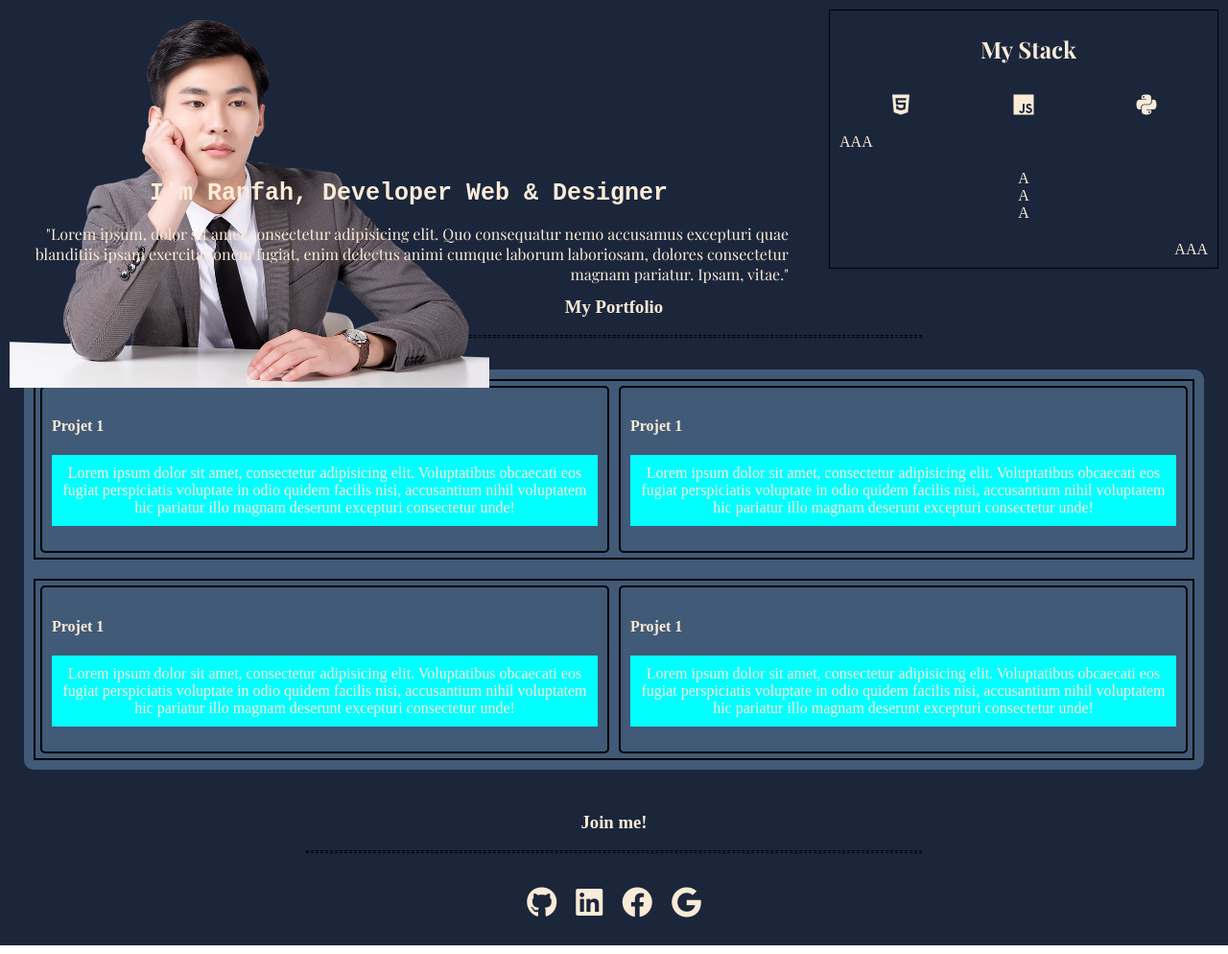
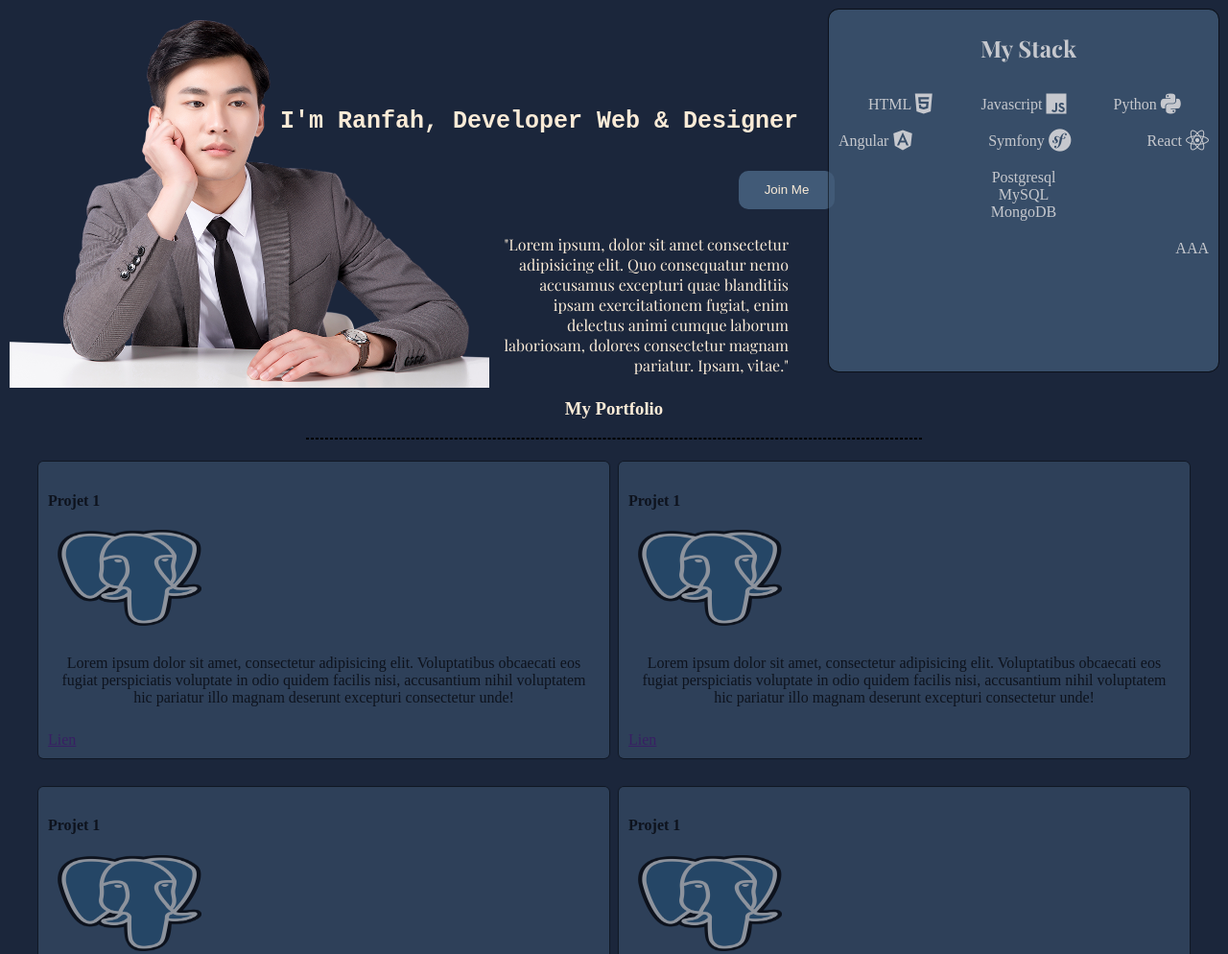
Before and after one commit to Ranfah/myportfolio, a plain HTML site: page index.html in a window 1280 px wide. Shown: the top 994 px of the page at 96% size. Drawn offline with nearby package versions, Linux system fonts and the light colour scheme; a web font is replaced by a local one.

Commit message:
style hover

```diff
--- a/assets/style.css
+++ b/assets/style.css
@@ -25,12 +25,22 @@ img{
     z-index:auto;
 }
 .style_text{
+    padding-top: 75px;
     z-index:399;
 }
 .cote_gauche{
+    color: white;
     height: auto;
     margin: 10px;
-    border: solid 1px black;
+    background: #415A77;
+    box-shadow: 0px 0px 0.7px 0.7px black;
+    border: none;
+    border-radius: 10px;
+    opacity: 75%;
+}
+.cote_gauche:hover{
+    opacity: 100%;
+    color: white;
 }
 .liste_langage{
     padding: 10px;
@@ -41,6 +51,7 @@ img{
 .liste_framework{
     padding: 10px;
     text-align: center;
+    justify-content: space-between;
     display: flex;
     flex-direction: row;
 }
@@ -57,42 +68,53 @@ img{
     flex-direction: row-reverse;
 }
 .experience_perso{
-    margin: 25px;
+    color: black;
+    position: relative;
+    margin: 0px 25px 0px 25px;
     height: auto;
     border-radius: 10px;
     display: flex;
     flex-direction: column;
-    background: #415A77;
 }
 .portofolio_1{
     display: grid;
     grid-template-columns: 1fr 1fr;
-    border: solid 2px black;
     height: 200px;
     margin: 10px;
     height: auto;
+
 }
 .portofolio_2{
     display: grid;
     grid-template-columns: 1fr 1fr;
-    border: solid 2px black;
     height: 200px;
     margin: 10px;
     height: auto;
 }
 .projet_link_1, .projet_link_3{
     margin: 5px;
-    border: solid 2px rgb(0, 0, 0);
+    border:  none;
     border-radius: 5px;
     padding: 10px;
     height: auto;
+    opacity: 50%;
+    background: #415A77;
+    box-shadow: 0px 0px 0.7px 0.7px black;
+}
+.projet_link_1:hover, .projet_link_3:hover, .projet_link_2:hover, .projet_link_4:hover{
+    opacity: 100%;
+    color: blanchedalmond;
 }
 .projet_link_2, .projet_link_4{
     margin: 5px;
-    border: solid 2px black;
+    border: none;
     border-radius: 5px;
     padding: 10px;
     height: auto;
+    opacity: 50%;
+    background: #415A77;
+    box-shadow: 0px 0px 0.7px 0.7px black;
+
 }
 .etude_perso{
     border: solid 2px black;
@@ -105,12 +127,14 @@ img{
     font-family: monospace;
     position: relative;
     font-size: 25px;
-    top: 150px;
+    text-align: end;
+
 }
 .text_bio{
-    top: 150px;
+    top: 30px;
     position: relative;
     text-align: end;
+    padding-left: 500px;
     margin-right: 10px;
     font-family: 'Playfair Display', serif;
 }
@@ -124,7 +148,6 @@ img{
 
 .inter_ligne{
     height: auto;
-
 }
 .style_inter_ligne{
     text-align: center;
@@ -134,7 +157,6 @@ img{
     width: auto;
     padding: 10px;
     text-overflow: ellipsis;
-    background: aqua;
     text-align: center;
 }
 .contacte{
@@ -156,3 +178,23 @@ img{
     height: 0.5px;
     border: dashed 1px black;
 }
+.style_image{
+    position: relative;
+    width: 150px;
+    height: 100px;
+}
+.btn_style{
+    color: antiquewhite;
+    position: relative;
+    left: 750px;
+    width: 100px;
+    height: 40px;
+    border-radius: 10px;
+    background:  #415A77;
+    border: none;
+    top: 20px;
+}
+.btn_style:hover{
+    background: none;
+    border: solid 2px #415A77;
+}
--- a/index.html
+++ b/index.html
@@ -18,6 +18,7 @@ href="https://cdnjs.cloudflare.com/ajax/libs/font-awesome/6.4.0/css/all.min.css"
                 </div>
                 <div class="style_text">
                     <h1 class="text_title">I'm Ranfah, Developer Web & Designer</h1>
+                    <button class="btn_style">Join Me</button>
                     <p class="text_bio">"Lorem ipsum, dolor sit amet consectetur adipisicing elit. Quo consequatur nemo accusamus excepturi quae blanditiis ipsam exercitationem fugiat, enim delectus animi cumque laborum laboriosam, dolores consectetur magnam pariatur. Ipsam, vitae."</p>
                 </div>
             </div>
@@ -25,35 +26,41 @@ href="https://cdnjs.cloudflare.com/ajax/libs/font-awesome/6.4.0/css/all.min.css"
                 <h3 class="text_title_stack">My Stack</h3>
                 <div class="liste_langage">
                     <div>
+                        <label for="">HTML</label>
                         <i class="fa-brands fa-html5 fa-xl"></i>
                     </div>
                     <div>
+                        <label for="">Javascript</label>
                         <i class="fa-brands fa-js fa-xl"></i>
                     </div>
                     <div>
+                        <label for="">Python</label>
                         <i class="fa-brands fa-python fa-xl"></i>
                     </div>
                 </div>
                 <div class="liste_framework">
                     <div>
-                        A
+                        <label for="">Angular</label>
+                        <i class="fa-brands fa-angular fa-xl"></i>
                     </div>
                     <div>
-                        A
+                        <label for="">Symfony</label>
+                        <i class="fa-brands fa-symfony fa-xl"></i>
                     </div>
                     <div>
-                        A
+                        <label for="">React</label>
+                        <i class="fa-brands fa-react fa-xl"></i>
                     </div>
                 </div>
                 <div class="liste_outils_base_de_donnee">
                     <div>
-                        A
+                        <label for="">Postgresql</label>
                     </div>
                     <div>
-                        A
+                        <label for="">MySQL</label>
                     </div>
                     <div>
-                        A
+                        <label for="">MongoDB</label>
                     </div>
                 </div>
                 <div class="list_outils">
@@ -77,21 +84,29 @@ href="https://cdnjs.cloudflare.com/ajax/libs/font-awesome/6.4.0/css/all.min.css"
             <div class="portofolio_1">
                 <div class="projet_link_1">
                     <h4>Projet 1</h4>
+                    <img src="logo_outils/Postgresql_elephant.svg.png" alt="" class="style_image">
                     <p class="text_portfolio">Lorem ipsum dolor sit amet, consectetur adipisicing elit. Voluptatibus obcaecati eos fugiat perspiciatis voluptate in odio quidem facilis nisi, accusantium nihil voluptatem hic pariatur illo magnam deserunt excepturi consectetur unde!</p>
+                    <a href="">Lien</a>
                 </div>
                 <div class="projet_link_2">
                     <h4>Projet 1</h4>
+                    <img src="logo_outils/Postgresql_elephant.svg.png" alt="" class="style_image">
                     <p class="text_portfolio">Lorem ipsum dolor sit amet, consectetur adipisicing elit. Voluptatibus obcaecati eos fugiat perspiciatis voluptate in odio quidem facilis nisi, accusantium nihil voluptatem hic pariatur illo magnam deserunt excepturi consectetur unde!</p>
+                    <a href="">Lien</a>
                 </div>
             </div>
             <div class="portofolio_2">
                 <div class="projet_link_3">
                     <h4>Projet 1</h4>
+                    <img src="logo_outils/Postgresql_elephant.svg.png" alt="" class="style_image">
                     <p class="text_portfolio">Lorem ipsum dolor sit amet, consectetur adipisicing elit. Voluptatibus obcaecati eos fugiat perspiciatis voluptate in odio quidem facilis nisi, accusantium nihil voluptatem hic pariatur illo magnam deserunt excepturi consectetur unde!</p>
+                    <a href="">Lien</a>
                 </div>
                 <div class="projet_link_4">
                     <h4>Projet 1</h4>
+                    <img src="logo_outils/Postgresql_elephant.svg.png" alt="" class="style_image">
                     <p class="text_portfolio">Lorem ipsum dolor sit amet, consectetur adipisicing elit. Voluptatibus obcaecati eos fugiat perspiciatis voluptate in odio quidem facilis nisi, accusantium nihil voluptatem hic pariatur illo magnam deserunt excepturi consectetur unde!</p>
+                    <a href="">Lien</a>
                 </div>
             </div>
         </div>
```
Also changed, not shown: logo_outils/Postgresql_elephant.svg.png (added), 1 other file.
